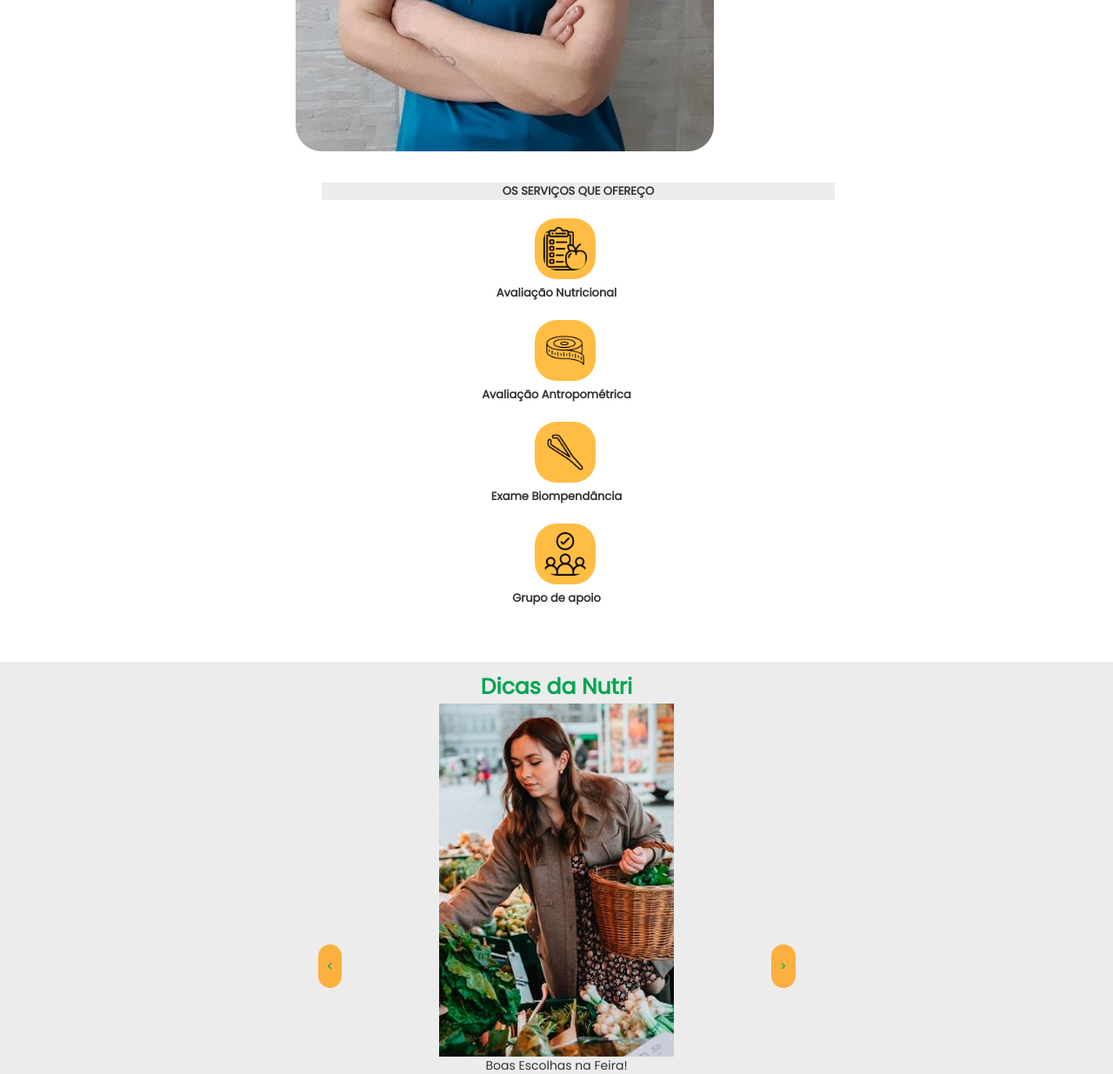
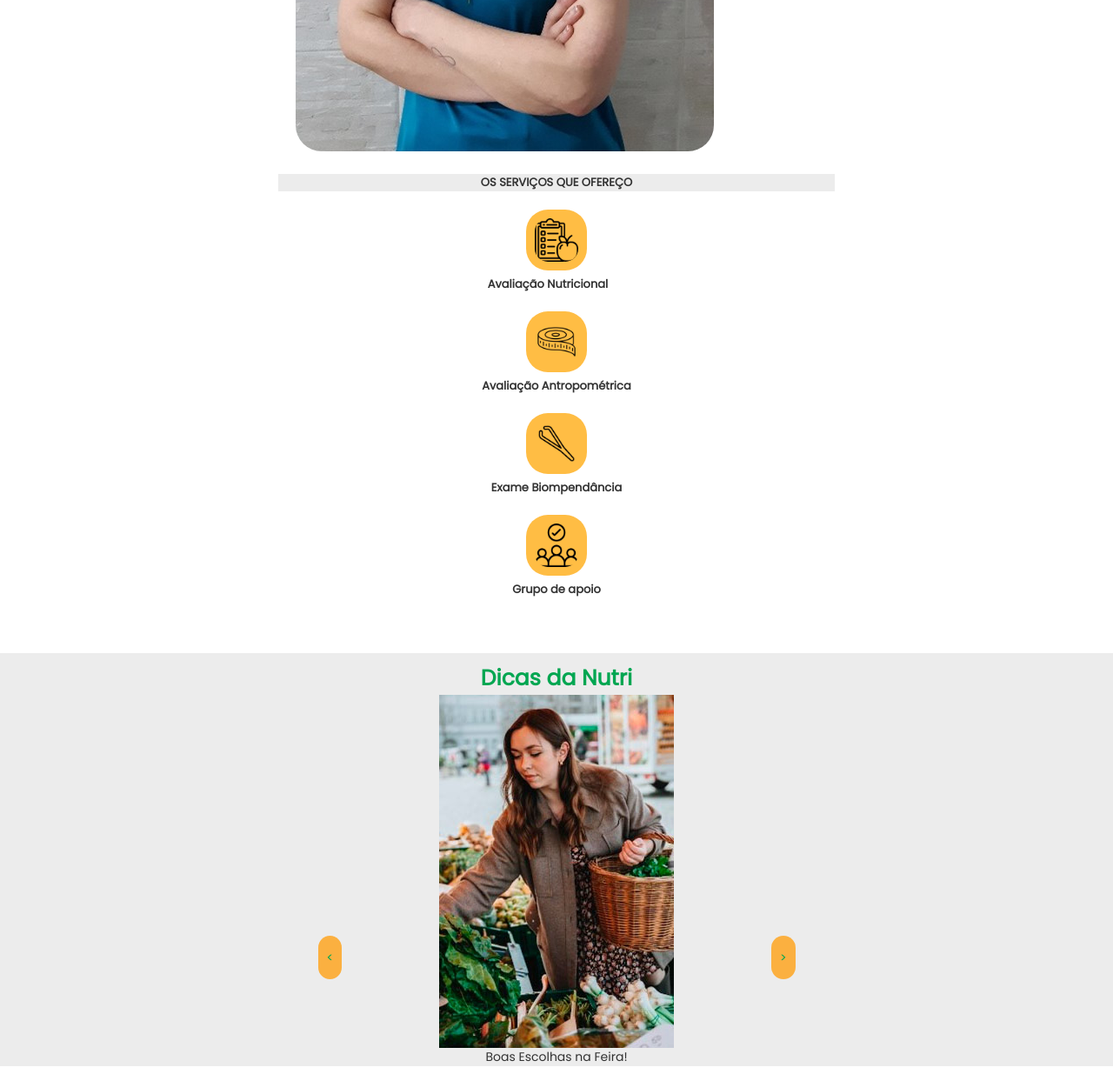
Before and after one commit to nagarcia94/Projeto.Integrador-EliRocha, a PHP site: page / in a window 1280 px wide. Shown: the part 1530-2765 px from the top of the page at 87% size. Run offline with PHP 8.4, Linux system fonts and the light colour scheme.

Commit message:
Update estilo.css

```diff
--- a/css/estilo.css
+++ b/css/estilo.css
@@ -750,11 +750,18 @@ color: var(--cor-agendar);
 
  .offerservicos h2 {
     font-size: 13px;
-    background-color: var(--cor-intermediaria)
+    background-color: var(--cor-intermediaria);
+    margin: auto;
  }
+
  .offerservicos p {
     font-size: 13px;
     font-weight: bold;
+ }
+ .offerservicos  figure {
+    margin-right: 20px;
+
+
  }
 
 /*
```
